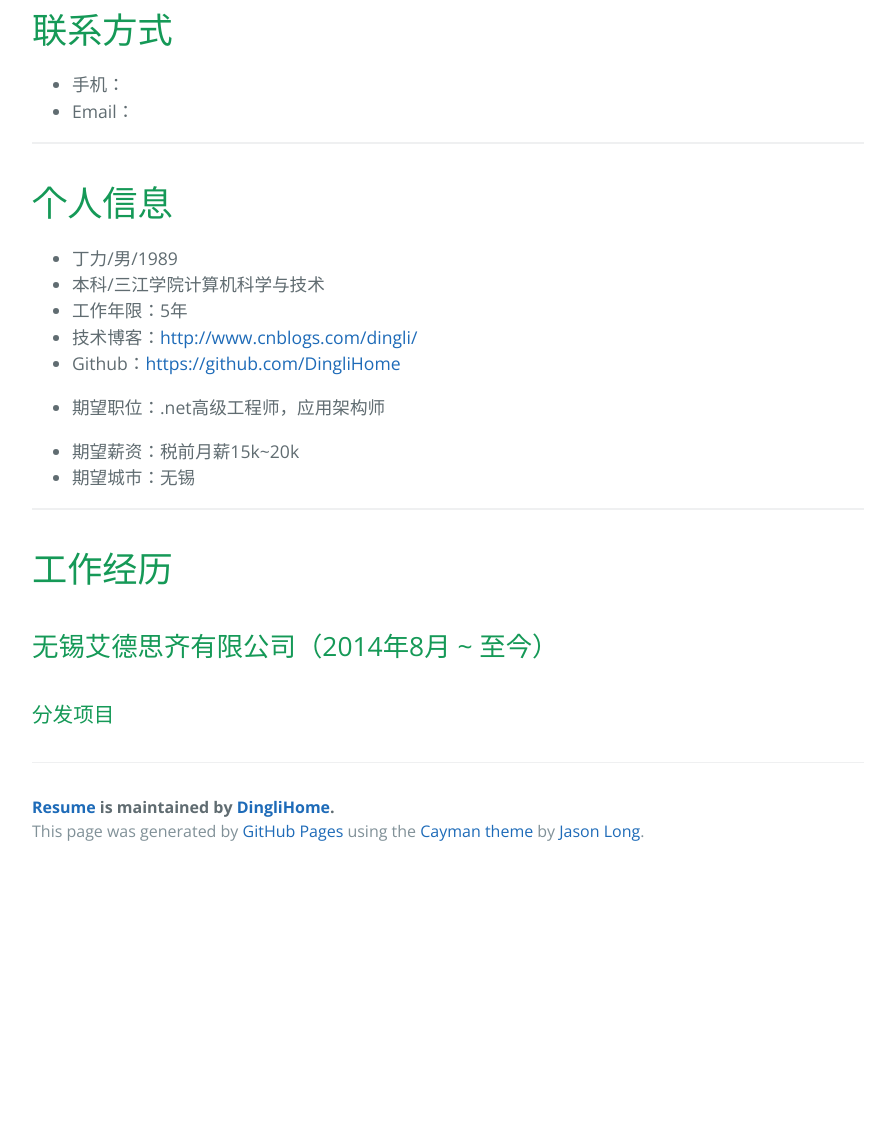
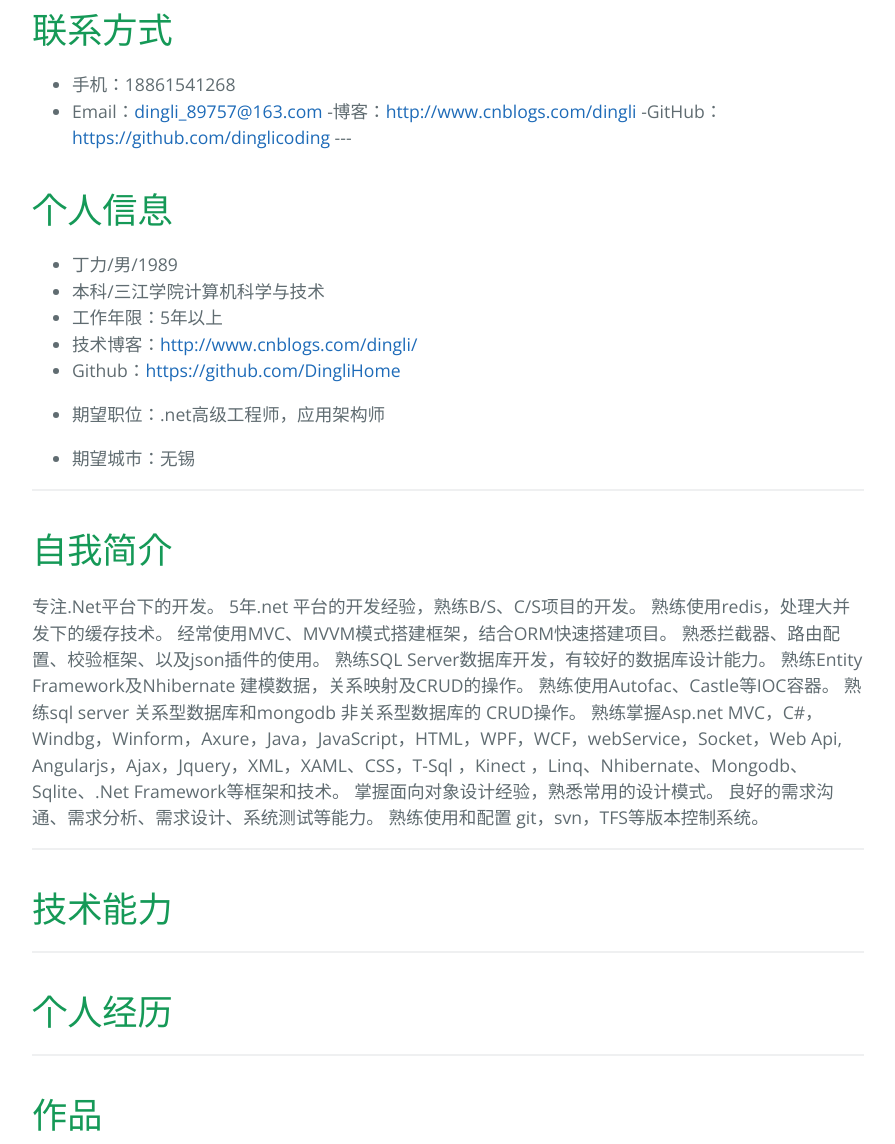
Before and after one commit to DingliHome/resume, a plain HTML site: page index.html in a window 1280 px wide. Shown: the part 412-1556 px from the top of the page, without its empty margins (192-1087 px from the left). Before the commit the page ends 1287 px from the top, so only its background shows below. Drawn offline with nearby package versions, Linux system fonts and the light colour scheme.

```diff
--- a/index.html
+++ b/index.html
@@ -2,7 +2,7 @@
 <html lang="en-us">
   <head>
     <meta charset="UTF-8">
-    <title>Resume by DingliHome</title>
+    <title>Resume by dinglicoding</title>
     <meta name="viewport" content="width=device-width, initial-scale=1">
     <link rel="stylesheet" type="text/css" href="stylesheets/normalize.css" media="screen">
     <link href='https://fonts.googleapis.com/css?family=Open+Sans:400,700' rel='stylesheet' type='text/css'>
@@ -13,9 +13,9 @@
     <section class="page-header">
       <h1 class="project-name">Resume</h1>
       <h2 class="project-tagline">个人简历</h2>
-      <a href="https://github.com/DingliHome/resume" class="btn">View on GitHub</a>
-      <a href="https://github.com/DingliHome/resume/zipball/master" class="btn">Download .zip</a>
-      <a href="https://github.com/DingliHome/resume/tarball/master" class="btn">Download .tar.gz</a>
+      <a href="https://github.com/dinglicoding/resume" class="btn">View on GitHub</a>
+      <a href="https://github.com/dinglicoding/resume/zipball/master" class="btn">Download .zip</a>
+      <a href="https://github.com/dinglicoding/resume/tarball/master" class="btn">Download .tar.gz</a>
     </section>
 
     <section class="main-content">
@@ -23,11 +23,12 @@
 <a id="联系方式" class="anchor" href="#%E8%81%94%E7%B3%BB%E6%96%B9%E5%BC%8F" aria-hidden="true"><span aria-hidden="true" class="octicon octicon-link"></span></a>联系方式</h1>
 
 <ul>
-<li>手机：</li>
-<li>Email：</li>
+<li>手机：18861541268</li>
+<li>Email：<a href="mailto:dingli_89757@163.com">dingli_89757@163.com</a>
+-博客：<a href="http://www.cnblogs.com/dingli">http://www.cnblogs.com/dingli</a>
+-GitHub：<a href="https://github.com/dinglicoding">https://github.com/dinglicoding</a>
+---</li>
 </ul>
-
-<hr>
 
 <h1>
 <a id="个人信息" class="anchor" href="#%E4%B8%AA%E4%BA%BA%E4%BF%A1%E6%81%AF" aria-hidden="true"><span aria-hidden="true" class="octicon octicon-link"></span></a>个人信息</h1>
@@ -35,19 +36,46 @@
 <ul>
 <li>丁力/男/1989 </li>
 <li>本科/三江学院计算机科学与技术 </li>
-<li>工作年限：5年</li>
+<li>工作年限：5年以上</li>
 <li>技术博客：<a href="http://www.cnblogs.com/dingli/">http://www.cnblogs.com/dingli/</a>
 </li>
 <li><p>Github：<a href="https://github.com/DingliHome">https://github.com/DingliHome</a></p></li>
 <li><p>期望职位：.net高级工程师，应用架构师</p></li>
-<li>期望薪资：税前月薪15k~20k</li>
 <li>期望城市：无锡</li>
 </ul>
 
 <hr>
 
 <h1>
-<a id="工作经历" class="anchor" href="#%E5%B7%A5%E4%BD%9C%E7%BB%8F%E5%8E%86" aria-hidden="true"><span aria-hidden="true" class="octicon octicon-link"></span></a>工作经历</h1>
+<a id="自我简介" class="anchor" href="#%E8%87%AA%E6%88%91%E7%AE%80%E4%BB%8B" aria-hidden="true"><span aria-hidden="true" class="octicon octicon-link"></span></a>自我简介</h1>
+
+<p>专注.Net平台下的开发。
+5年.net 平台的开发经验，熟练B/S、C/S项目的开发。
+熟练使用redis，处理大并发下的缓存技术。
+经常使用MVC、MVVM模式搭建框架，结合ORM快速搭建项目。 熟悉拦截器、路由配置、校验框架、以及json插件的使用。
+熟练SQL Server数据库开发，有较好的数据库设计能力。
+熟练Entity Framework及Nhibernate 建模数据，关系映射及CRUD的操作。
+熟练使用Autofac、Castle等IOC容器。
+熟练sql server 关系型数据库和mongodb 非关系型数据库的 CRUD操作。
+熟练掌握Asp.net MVC，C#，Windbg，Winform，Axure，Java，JavaScript，HTML，WPF，WCF，webService，Socket，Web Api, Angularjs，Ajax，Jquery，XML，XAML、CSS，T-Sql ，Kinect ，Linq、Nhibernate、Mongodb、Sqlite、.Net Framework等框架和技术。
+掌握面向对象设计经验，熟悉常用的设计模式。
+良好的需求沟通、需求分析、需求设计、系统测试等能力。
+熟练使用和配置 git，svn，TFS等版本控制系统。</p>
+
+<hr>
+
+<h1>
+<a id="技术能力" class="anchor" href="#%E6%8A%80%E6%9C%AF%E8%83%BD%E5%8A%9B" aria-hidden="true"><span aria-hidden="true" class="octicon octicon-link"></span></a>技术能力</h1>
+
+<hr>
+
+<h1>
+<a id="个人经历" class="anchor" href="#%E4%B8%AA%E4%BA%BA%E7%BB%8F%E5%8E%86" aria-hidden="true"><span aria-hidden="true" class="octicon octicon-link"></span></a>个人经历</h1>
+
+<hr>
+
+<h1>
+<a id="作品" class="anchor" href="#%E4%BD%9C%E5%93%81" aria-hidden="true"><span aria-hidden="true" class="octicon octicon-link"></span></a>作品</h1>
 
 <h2>
 <a id="无锡艾德思齐有限公司2014年8月--至今" class="anchor" href="#%E6%97%A0%E9%94%A1%E8%89%BE%E5%BE%B7%E6%80%9D%E9%BD%90%E6%9C%89%E9%99%90%E5%85%AC%E5%8F%B82014%E5%B9%B48%E6%9C%88--%E8%87%B3%E4%BB%8A" aria-hidden="true"><span aria-hidden="true" class="octicon octicon-link"></span></a>无锡艾德思齐有限公司（2014年8月 ~ 至今）</h2>
@@ -56,7 +84,7 @@
 <a id="分发项目" class="anchor" href="#%E5%88%86%E5%8F%91%E9%A1%B9%E7%9B%AE" aria-hidden="true"><span aria-hidden="true" class="octicon octicon-link"></span></a>分发项目</h3>
 
       <footer class="site-footer">
-        <span class="site-footer-owner"><a href="https://github.com/DingliHome/resume">Resume</a> is maintained by <a href="https://github.com/DingliHome">DingliHome</a>.</span>
+        <span class="site-footer-owner"><a href="https://github.com/dinglicoding/resume">Resume</a> is maintained by <a href="https://github.com/dinglicoding">dinglicoding</a>.</span>
 
         <span class="site-footer-credits">This page was generated by <a href="https://pages.github.com">GitHub Pages</a> using the <a href="https://github.com/jasonlong/cayman-theme">Cayman theme</a> by <a href="https://twitter.com/jasonlong">Jason Long</a>.</span>
       </footer>
--- a/params.json
+++ b/params.json
@@ -1,6 +1,6 @@
 {
   "name": "Resume",
   "tagline": "个人简历",
-  "body": "# 联系方式\r\n- 手机：\r\n- Email：\r\n\r\n---\r\n\r\n# 个人信息\r\n\r\n - 丁力/男/1989 \r\n - 本科/三江学院计算机科学与技术 \r\n - 工作年限：5年\r\n - 技术博客：http://www.cnblogs.com/dingli/\r\n - Github：https://github.com/DingliHome\r\n\r\n - 期望职位：.net高级工程师，应用架构师\r\n - 期望薪资：税前月薪15k~20k\r\n - 期望城市：无锡\r\n\r\n---\r\n\r\n# 工作经历\r\n\r\n\r\n## 无锡艾德思齐有限公司（2014年8月 ~ 至今）\r\n\r\n### 分发项目 \r\n",
+  "body": "# 联系方式\r\n- 手机：18861541268\r\n- Email：dingli_89757@163.com\r\n-博客：http://www.cnblogs.com/dingli\r\n-GitHub：https://github.com/dinglicoding\r\n---\r\n\r\n# 个人信息\r\n\r\n - 丁力/男/1989 \r\n - 本科/三江学院计算机科学与技术 \r\n - 工作年限：5年以上\r\n - 技术博客：http://www.cnblogs.com/dingli/\r\n - Github：https://github.com/DingliHome\r\n\r\n - 期望职位：.net高级工程师，应用架构师\r\n - 期望城市：无锡\r\n\r\n---\r\n\r\n# 自我简介\r\n专注.Net平台下的开发。\r\n5年.net 平台的开发经验，熟练B/S、C/S项目的开发。 \r\n熟练使用redis，处理大并发下的缓存技术。 \r\n经常使用MVC、MVVM模式搭建框架，结合ORM快速搭建项目。 熟悉拦截器、路由配置、校验框架、以及json插件的使用。 \r\n熟练SQL Server数据库开发，有较好的数据库设计能力。 \r\n熟练Entity Framework及Nhibernate 建模数据，关系映射及CRUD的操作。 \r\n熟练使用Autofac、Castle等IOC容器。 \r\n熟练sql server 关系型数据库和mongodb 非关系型数据库的 CRUD操作。 \r\n熟练掌握Asp.net MVC，C#，Windbg，Winform，Axure，Java，JavaScript，HTML，WPF，WCF，webService，Socket，Web Api, Angularjs，Ajax，Jquery，XML，XAML、CSS，T-Sql ，Kinect ，Linq、Nhibernate、Mongodb、Sqlite、.Net Framework等框架和技术。 \r\n掌握面向对象设计经验，熟悉常用的设计模式。 \r\n良好的需求沟通、需求分析、需求设计、系统测试等能力。 \r\n熟练使用和配置 git，svn，TFS等版本控制系统。\r\n\r\n---\r\n\r\n# 技术能力\r\n\r\n---\r\n\r\n# 个人经历\r\n\r\n---\r\n\r\n# 作品\r\n\r\n## 无锡艾德思齐有限公司（2014年8月 ~ 至今）\r\n\r\n### 分发项目 \r\n",
   "note": "Don't delete this file! It's used internally to help with page regeneration."
 }
--- a/stylesheets/github-light.css
+++ b/stylesheets/github-light.css
@@ -1,7 +1,7 @@
 /*
 The MIT License (MIT)
 
-Copyright (c) 2015 GitHub, Inc.
+Copyright (c) 2016 GitHub, Inc.
 
 Permission is hereby granted, free of charge, to any person obtaining a copy
 of this software and associated documentation files (the "Software"), to deal
@@ -27,18 +27,18 @@ SOFTWARE.
   color: #969896;
 }
 
-.pl-c1      /* constant, markup.raw, meta.diff.header, meta.module-reference, meta.property-name, support, support.constant, support.variable, variable.other.constant */,
+.pl-c1 /* constant, variable.other.constant, support, meta.property-name, support.constant, support.variable, meta.module-reference, markup.raw, meta.diff.header */,
 .pl-s .pl-v /* string variable */ {
   color: #0086b3;
 }
 
-.pl-e  /* entity */,
+.pl-e /* entity */,
 .pl-en /* entity.name */ {
   color: #795da3;
 }
 
-.pl-s .pl-s1 /* string source */,
-.pl-smi      /* storage.modifier.import, storage.modifier.package, storage.type.java, variable.other, variable.parameter.function */ {
+.pl-smi /* variable.parameter.function, storage.modifier.package, storage.modifier.import, storage.type.java, variable.other */,
+.pl-s .pl-s1 /* string source */ {
   color: #333;
 }
 
@@ -50,13 +50,13 @@ SOFTWARE.
   color: #a71d5d;
 }
 
-.pl-pds              /* punctuation.definition.string, string.regexp.character-class */,
-.pl-s                /* string */,
+.pl-s /* string */,
+.pl-pds /* punctuation.definition.string, string.regexp.character-class */,
 .pl-s .pl-pse .pl-s1 /* string punctuation.section.embedded source */,
-.pl-sr               /* string.regexp */,
-.pl-sr .pl-cce       /* string.regexp constant.character.escape */,
-.pl-sr .pl-sra       /* string.regexp string.regexp.arbitrary-repitition */,
-.pl-sr .pl-sre       /* string.regexp source.ruby.embedded */ {
+.pl-sr /* string.regexp */,
+.pl-sr .pl-cce /* string.regexp constant.character.escape */,
+.pl-sr .pl-sre /* string.regexp source.ruby.embedded */,
+.pl-sr .pl-sra /* string.regexp string.regexp.arbitrary-repitition */ {
   color: #183691;
 }
 
@@ -69,24 +69,24 @@ SOFTWARE.
 }
 
 .pl-ii /* invalid.illegal */ {
+  color: #f8f8f8;
   background-color: #b52a1d;
-  color: #f8f8f8;
 }
 
 .pl-sr .pl-cce /* string.regexp constant.character.escape */ {
+  font-weight: bold;
   color: #63a35c;
-  font-weight: bold;
 }
 
 .pl-ml /* markup.list */ {
   color: #693a17;
 }
 
-.pl-mh        /* markup.heading */,
+.pl-mh /* markup.heading */,
 .pl-mh .pl-en /* markup.heading entity.name */,
-.pl-ms        /* meta.separator */ {
+.pl-ms /* meta.separator */ {
+  font-weight: bold;
   color: #1d3e81;
-  font-weight: bold;
 }
 
 .pl-mq /* markup.quote */ {
@@ -94,28 +94,28 @@ SOFTWARE.
 }
 
 .pl-mi /* markup.italic */ {
+  font-style: italic;
   color: #333;
-  font-style: italic;
 }
 
 .pl-mb /* markup.bold */ {
+  font-weight: bold;
   color: #333;
-  font-weight: bold;
 }
 
 .pl-md /* markup.deleted, meta.diff.header.from-file */ {
+  color: #bd2c00;
   background-color: #ffecec;
-  color: #bd2c00;
 }
 
 .pl-mi1 /* markup.inserted, meta.diff.header.to-file */ {
+  color: #55a532;
   background-color: #eaffea;
-  color: #55a532;
 }
 
 .pl-mdr /* meta.diff.range */ {
+  font-weight: bold;
   color: #795da3;
-  font-weight: bold;
 }
 
 .pl-mo /* meta.output */ {
```
